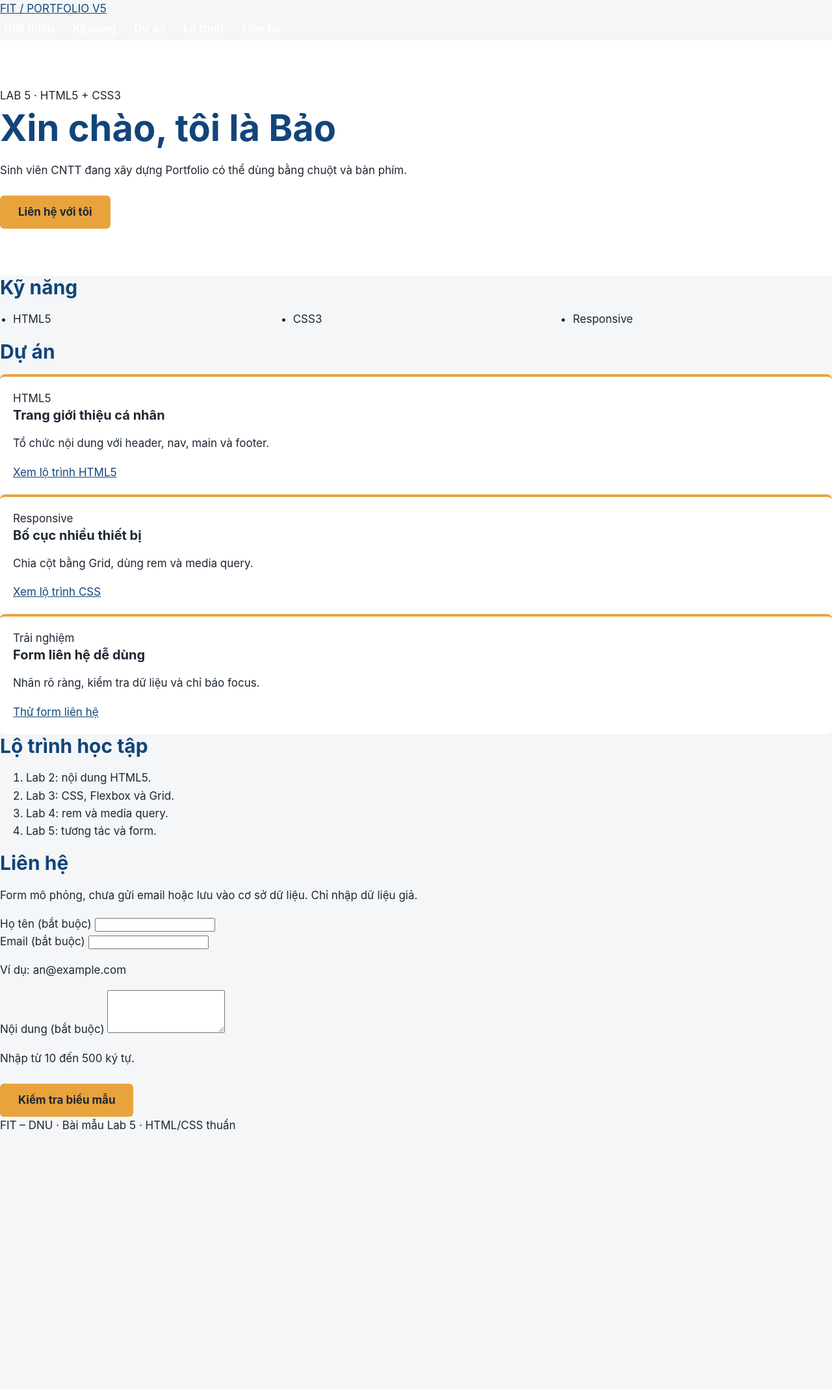
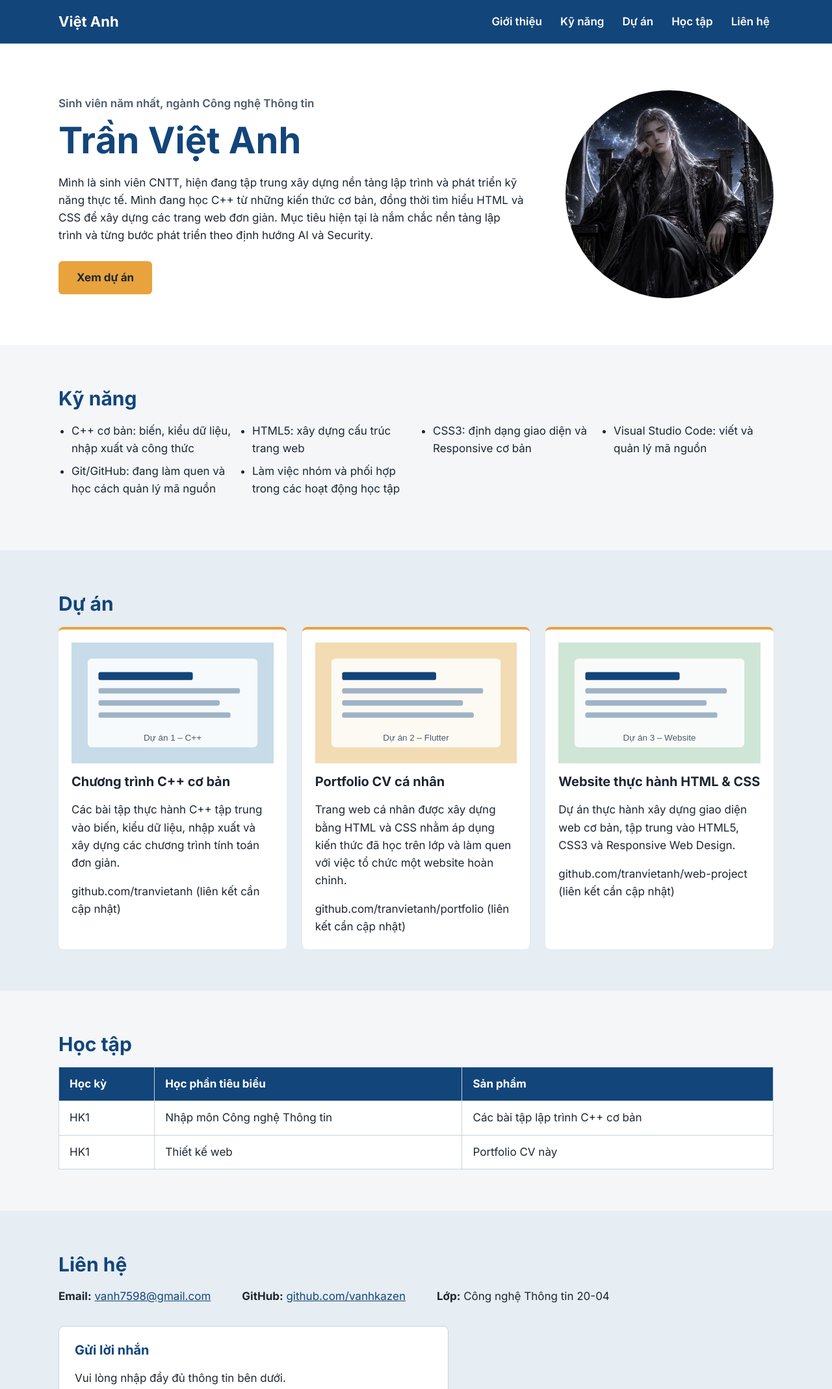
Before and after one commit to baoctdq/k20cntt-thiet-ke-web, a plain HTML site: page index.html in a window 1280 px wide. Shown: the top 2138 px of the page at 65% size. Before the commit the page ends 1746 px from the top, so only its background shows below. Drawn offline with Linux system fonts and the light colour scheme; files whose address does not match are found by name.

Commit message:
Add files via upload

```diff
--- a/index.html
+++ b/index.html
@@ -2,83 +2,230 @@
 <html lang="vi">
 
 <head>
-    <meta charset="utf-8">
-    <meta name="viewport" content="width=device-width,initial-scale=1">
-    <title>Lab 5 · Portfolio thực hành</title>
-    <link rel="stylesheet" href="css/style.css">
+  <meta charset="UTF-8" />
+  <meta name="viewport" content="width=device-width, initial-scale=1.0" />
+  <title>Trần Việt Anh - Portfolio CV</title>
+  <link rel="preconnect" href="https://fonts.googleapis.com" />
+  <link rel="stylesheet" href="https://fonts.googleapis.com/css2?family=Inter:wght@400;500;600;700&display=swap" />
+  <link rel="stylesheet" href="D:\CNTT20-04\portfolio\css\style.css" />
 </head>
 
 <body>
-    <header><a class="brand" href="#gioi-thieu">FIT / PORTFOLIO V5</a>
-        <nav class="menu" aria-label="Điều hướng chính">
-            <a href="#gioi-thieu">Giới thiệu</a><a href="#ky-nang">Kỹ năng</a>
-            <a href="#du-an">Dự án</a><a href="#lo-trinh">Lộ trình</a><a href="#lien-he">Liên hệ</a>
+  <header class="site-header">
+    <div class="container">
+      <a class="logo" href="#gioi-thieu">Việt Anh</a>
+      <nav aria-label="Menu chính">
+        <ul class="menu">
+          <li><a href="#gioi-thieu">Giới thiệu</a></li>
+          <li><a href="#ky-nang">Kỹ năng</a></li>
+          <li><a href="#du-an">Dự án</a></li>
+          <li><a href="#hoc-tap">Học tập</a></li>
+          <li><a href="#lien-he">Liên hệ</a></li>
+        </ul>
       </nav>
+    </div>
   </header>
-    <main>
-        <section class="hero" id="gioi-thieu"><span>LAB 5 · HTML5 + CSS3</span>
-            <h1>Xin chào, tôi là Bảo </h1>
-            <p>Sinh viên CNTT đang xây dựng Portfolio có thể dùng bằng chuột và bàn phím.</p>
-            <a class="button" href="#lien-he">Liên hệ với tôi</a>
+
+  <main id="noi-dung">
+    <section id="gioi-thieu" class="hero">
+      <div class="container hero-inner">
+        <div class="hero-text">
+          <p class="hero-role">
+            Sinh viên năm nhất, ngành Công nghệ Thông tin
+          </p>
+
+          <h1>Trần Việt Anh</h1>
+
+          <p>
+            Mình là sinh viên CNTT, hiện đang tập trung xây dựng nền tảng lập
+            trình và phát triển kỹ năng thực tế. Mình đang học C++ từ những
+            kiến thức cơ bản, đồng thời tìm hiểu HTML và CSS để xây dựng các
+            trang web đơn giản. Mục tiêu hiện tại là nắm chắc nền tảng lập
+            trình và từng bước phát triển theo định hướng AI và Security.
+          </p>
+
+          <a class="button" href="#du-an">Xem dự án</a>
+        </div>
+
+        <img class="avatar" src="assets/791975572_1060704449904978_7434436045093909714_n.jpg"
+          alt="Ảnh đại diện minh họa của Trần Việt Anh" />
+      </div>
     </section>
-        <section id="ky-nang">
+
+    <section id="ky-nang" class="section">
+      <div class="container">
         <h2>Kỹ năng</h2>
+
         <ul class="skills">
-                <li>HTML5</li>
-                <li>CSS3</li>
-                <li>Responsive</li>
+          <li>C++ cơ bản: biến, kiểu dữ liệu, nhập xuất và công thức</li>
+          <li>HTML5: xây dựng cấu trúc trang web</li>
+          <li>CSS3: định dạng giao diện và Responsive cơ bản</li>
+          <li>Visual Studio Code: viết và quản lý mã nguồn</li>
+          <li>Git/GitHub: đang làm quen và học cách quản lý mã nguồn</li>
+          <li>Làm việc nhóm và phối hợp trong các hoạt động học tập</li>
         </ul>
+      </div>
     </section>
-        <section id="du-an">
+
+    <section id="du-an" class="section section-alt">
+      <div class="container">
         <h2>Dự án</h2>
-            <div class="project-grid">
-                <article class="card"><span class="tag">HTML5</span>
-                    <h3>Trang giới thiệu cá nhân</h3>
-                    <p>Tổ chức nội dung với header, nav, main và footer.</p><a href="#lo-trinh">Xem lộ trình HTML5</a>
+
+        <div class="projects">
+          <article class="card">
+            <img src="assets/du-an-1.svg" alt="Giao diện dòng lệnh của chương trình C++" />
+
+            <h3>Chương trình C++ cơ bản</h3>
+
+            <p>
+              Các bài tập thực hành C++ tập trung vào biến, kiểu dữ liệu, nhập
+              xuất và xây dựng các chương trình tính toán đơn giản.
+            </p>
+
+            <span class="pending-link">
+              github.com/tranvietanh (liên kết cần cập nhật)
+            </span>
           </article>
-                <article class="card"><span class="tag">Responsive</span>
-                    <h3>Bố cục nhiều thiết bị</h3>
-                    <p>Chia cột bằng Grid, dùng rem và media query.</p><a href="#lo-trinh">Xem lộ trình CSS</a>
+
+          <article class="card">
+            <img src="assets/du-an-2.svg" alt="Giao diện trang web cá nhân" />
+
+            <h3>Portfolio CV cá nhân</h3>
+
+            <p>
+              Trang web cá nhân được xây dựng bằng HTML và CSS nhằm áp dụng
+              kiến thức đã học trên lớp và làm quen với việc tổ chức một
+              website hoàn chỉnh.
+            </p>
+
+            <span class="pending-link">
+              github.com/tranvietanh/portfolio (liên kết cần cập nhật)
+            </span>
           </article>
-                <article class="card"><span class="tag">Trải nghiệm</span>
-                    <h3>Form liên hệ dễ dùng</h3>
-                    <p>Nhãn rõ ràng, kiểm tra dữ liệu và chỉ báo focus.</p><a href="#lien-he">Thử form liên hệ</a>
+
+          <article class="card">
+            <img src="assets/du-an-3.svg" alt="Trang web thực hành HTML và CSS" />
+
+            <h3>Website thực hành HTML & CSS</h3>
+
+            <p>
+              Dự án thực hành xây dựng giao diện web cơ bản, tập trung vào
+              HTML5, CSS3 và Responsive Web Design.
+            </p>
+
+            <span class="pending-link">
+              github.com/tranvietanh/web-project (liên kết cần cập nhật)
+            </span>
           </article>
         </div>
+      </div>
     </section>
-        <section id="lo-trinh">
-            <h2>Lộ trình học tập</h2>
-            <ol>
-                <li>Lab 2: nội dung HTML5.</li>
-                <li>Lab 3: CSS, Flexbox và Grid.</li>
-                <li>Lab 4: rem và media query.</li>
-                <li>Lab 5: tương tác và form.</li>
-            </ol>
+
+    <section id="hoc-tap" class="section">
+      <div class="container">
+        <h2>Học tập</h2>
+
+        <table class="study">
+          <thead>
+            <tr>
+              <th>Học kỳ</th>
+              <th>Học phần tiêu biểu</th>
+              <th>Sản phẩm</th>
+            </tr>
+          </thead>
+
+          <tbody>
+            <tr>
+              <td>HK1</td>
+              <td>Nhập môn Công nghệ Thông tin</td>
+              <td>Các bài tập lập trình C++ cơ bản</td>
+            </tr>
+
+            <tr>
+              <td>HK1</td>
+              <td>Thiết kế web</td>
+              <td>Portfolio CV này</td>
+            </tr>
+          </tbody>
+        </table>
+      </div>
     </section>
-        <section id="lien-he">
+
+
+    <section id="lien-he" class="section section-alt">
+      <div class="container">
         <h2>Liên hệ</h2>
-            <p>Form mô phỏng, chưa gửi email hoặc lưu vào cơ sở dữ liệu. Chỉ nhập dữ liệu giả.</p>
-            <form action="ket-qua.html" method="get">
-                <div class="form-field">
-                    <label for="___">Họ tên (bắt buộc)</label><!-- 4.1 -->
-                    <input id="fullname" name="fullname" type="text" autocomplete="name" required
-                        minlength="___"><!-- 4.4 -->
+
+        <ul class="contact">
+          <li>
+            <strong>Email:</strong>
+            <a href="mailto:vanh7598@gmail.com">
+              vanh7598@gmail.com
+            </a>
+          </li>
+
+          <li>
+            <strong>GitHub:</strong>
+            <a href="https://github.com/vanhkazen" target="_blank" rel="noopener noreferrer">
+              github.com/vanhkazen
+            </a>
+          </li>
+
+          <li>
+            <strong>Lớp:</strong> Công nghệ Thông tin 20-04
+          </li>
+        </ul>
+
+        <!-- Form liên hệ - Lab 5 -->
+        <form action="ket-qua.html" method="get" class="contact-form">
+          <h3>Gửi lời nhắn</h3>
+          <p>Vui lòng nhập đầy đủ thông tin bên dưới.</p>
+
+          <div class="form-group">
+            <label for="fullname">Họ và tên:</label>
+            <input type="text" id="fullname" name="fullname" minlength="2" required aria-describedby="fullname-help" />
+            <small id="fullname-help">
+              Họ tên phải có ít nhất 2 ký tự.
+            </small>
           </div>
-                <div class="form-field"><label for="email">Email (bắt buộc)</label>
-                    <input id="email" name="email" type="___" ___ autocomplete="email"
-                        aria-describedby="email-help"><!-- 4.2; 4.3 -->
-                    <p class="help" id="email-help">Ví dụ: an@example.com</p>
+
+          <div class="form-group">
+            <label for="email">Email:</label>
+            <input type="email" id="email" name="email" required aria-describedby="email-help" />
+            <small id="email-help">
+              Nhập đúng định dạng email.
+            </small>
           </div>
-                <div class="form-field"><label for="message">Nội dung (bắt buộc)</label>
-                    <textarea id="message" name="message" rows="4" required minlength="___" maxlength="___"
-                        aria-describedby="___"></textarea><!-- 4.5; 4.6; 4.7 -->
-                    <p class="help" id="message-help">Nhập từ 10 đến 500 ký tự.</p>
+
+          <div class="form-group">
+            <label for="message">Lời nhắn:</label>
+            <textarea id="message" name="message" rows="5" minlength="10" maxlength="500" required
+              aria-describedby="message-help"></textarea>
+            <small id="message-help">
+              Nội dung từ 10 đến 500 ký tự.
+            </small>
           </div>
-                <button class="button" type="___">Kiểm tra biểu mẫu</button><!-- 4.8 -->
+
+          <button type="submit" class="button">
+            Gửi lời nhắn
+          </button>
+
+          <p class="form-note">
+            Đây là form thực hành, chưa gửi email thật
+            và không lưu dữ liệu lên máy chủ.
+            Dữ liệu nhập sẽ xuất hiện trên URL trang kết quả.
+          </p>
         </form>
+      </div>
     </section>
+
   </main>
-    <footer>FIT – DNU · Bài mẫu Lab 5 · HTML/CSS thuần</footer>
+
+  <footer class="site-footer">
+    <div class="container">
+      <p>© 2026 Trần Việt Anh. All rights reserved.</p>
+    </div>
+  </footer>
 </body>
 
 </html>
```
Also changed, not shown: ket-qua.html (+54 -10 lines), 1 other file. Lines whose indentation alone changed are shown as unchanged.
